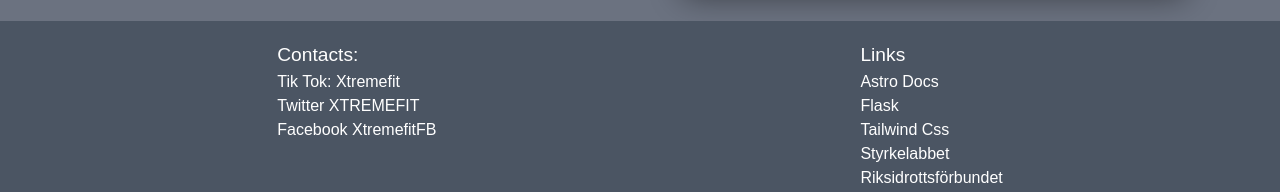
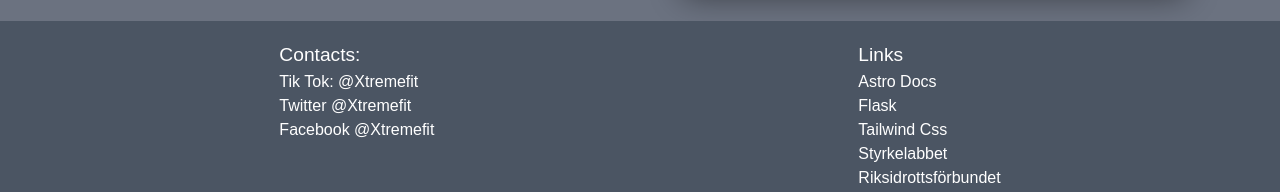
Before and after one commit to XTREMEFit/XtremeFit, an Astro site: page / in a window 1280 px wide. Shown: the part 869-1061 px from the top of the page. Built offline with nearby package versions, Linux system fonts and the light colour scheme; Astro itself is replaced by a stand-in of ours.

Commit message:
ny fixing

```diff
--- a/src/components/Footer.astro
+++ b/src/components/Footer.astro
@@ -2,9 +2,9 @@
     <div>
         <h3>Contacts:</h3>
 
-        <p>Tik Tok: Xtremefit</p>
-        <p>Twitter XTREMEFIT</p>
-        <p>Facebook XtremefitFB</p>
+        <p>Tik Tok: @Xtremefit</p>
+        <p>Twitter @Xtremefit</p>
+        <p>Facebook @Xtremefit</p>
     </div>
 
     <div>
```
